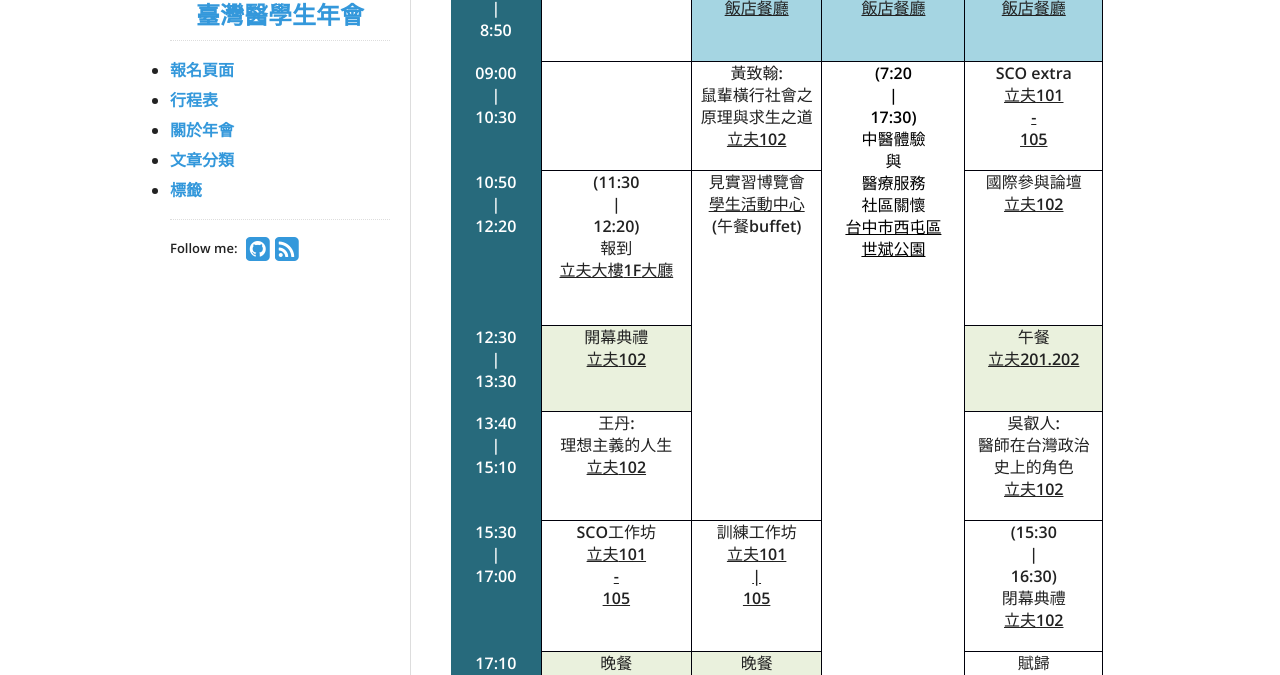
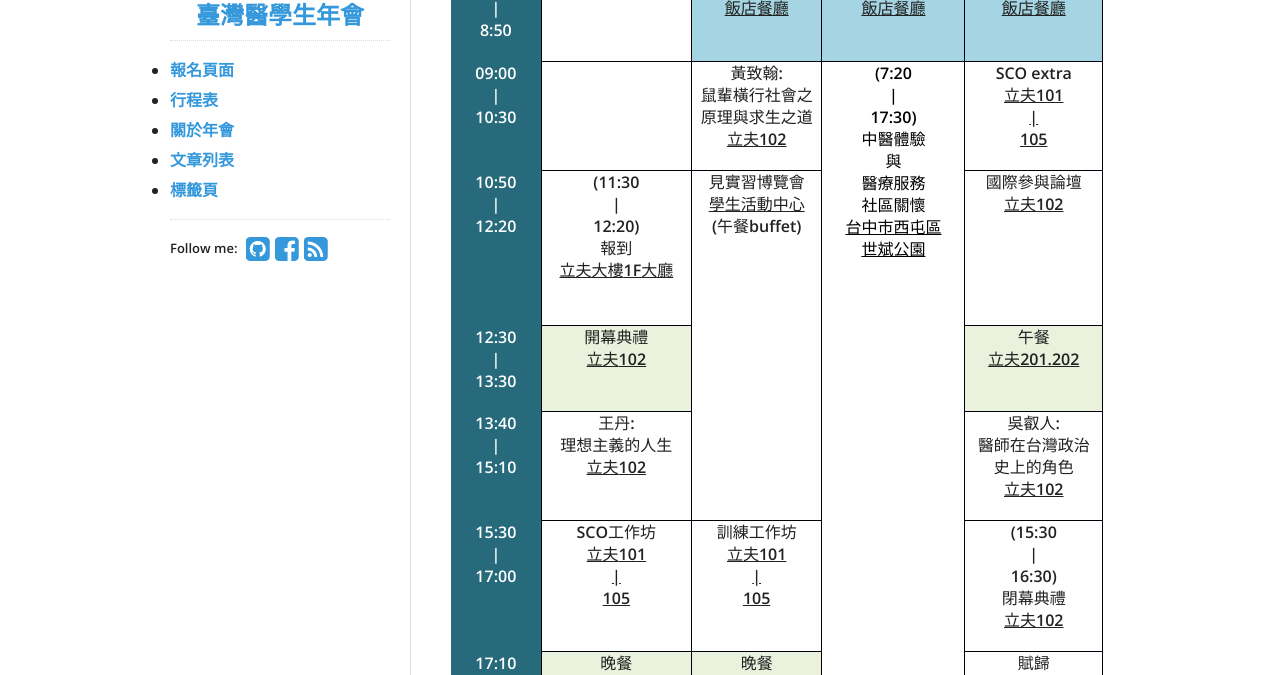
Before and after one commit to fmstw/fmstw.github.io, a Jekyll site: the page built from schedule.html, in a window 1280 px wide. Shown: the part 211-886 px from the top of the page. Built offline with Jekyll 4.4.1, drawn with Linux system fonts in a browser that asks for light colours; nearby versions of some CDN libraries.

Commit message:
小更改

```diff
--- a/_config.yml
+++ b/_config.yml
@@ -13,6 +13,7 @@ theme:
   # Profile links on the left sidebar, leave blank to ignore
   social:
     github: fmstw
+    facebook: FMS.Taiwan
 
   # "Hi, I'm _______"
   name: 臺灣醫學生年會
--- a/_includes/footer.html
+++ b/_includes/footer.html
@@ -4,7 +4,6 @@
     2014 醫學生年會網站，由 年會資訊組 / 中國醫大波賽頓俱樂部 維護
   </p>
   {% endif %}
-
   <p>
     © {{ site.theme.name }}, 2013 &mdash; built with Jekyll using Lagom theme
   </p>
--- a/_includes/sidebar.html
+++ b/_includes/sidebar.html
@@ -10,8 +10,8 @@
     <li><a href="/register.html">報名頁面</a></li>
     <li><a href="/schedule.html">行程表</a></li>
     <li><a href="/about.html">關於年會</a></li>
-    <li><a href="/categories.html">文章分類</a></li>
-    <li><a href="/tags.html">標籤</a></li>
+    <li><a href="/categories.html">文章列表</a></li>
+    <li><a href="/tags.html">標籤頁</a></li>
   </p>
   <hr/>
   <div>
--- a/schedule.html
+++ b/schedule.html
@@ -75,7 +75,7 @@ title: 行程表
     <TD WIDTH=121 BGCOLOR="#ffffff" STYLE="border: 1px solid #00000a; padding-top: 0cm; padding-bottom: 0cm; padding-left: 0.2cm; padding-right: 0.19cm">
       <P ALIGN=CENTER STYLE="margin-bottom: 0cm"><SPAN LANG="en-US"><B>SCO
 		    extra</B></SPAN></P>
-      <P ALIGN=CENTER><U>立夫<SPAN LANG="en-US">101<br>-<br>105</U></SPAN></P>
+      <P ALIGN=CENTER><U>立夫<SPAN LANG="en-US">101<br>|<br>105</U></SPAN></P>
     </TD>
   </TR>
   <TR>
@@ -131,7 +131,7 @@ title: 行程表
     </TD>
     <TD WIDTH=133 BGCOLOR="#ffffff" STYLE="border: 1px solid #00000a; padding-top: 0cm; padding-bottom: 0cm; padding-left: 0.2cm; padding-right: 0.19cm">
       <P ALIGN=CENTER STYLE="margin-bottom: 0cm"><SPAN LANG="en-US"><B>SCO</B></SPAN><B>工作坊</B></P>
-      <P ALIGN=CENTER><U>立夫<SPAN LANG="en-US">101<br>-<br>105</U></SPAN></P>
+      <P ALIGN=CENTER><U>立夫<SPAN LANG="en-US">101<br>|<br>105</U></SPAN></P>
     </TD>
     <TD WIDTH=114 BGCOLOR="#ffffff" STYLE="border: 1px solid #00000a; padding-top: 0cm; padding-bottom: 0cm; padding-left: 0.2cm; padding-right: 0.19cm">
       <P ALIGN=CENTER STYLE="margin-bottom: 0cm"><B>訓練工作坊</B></P>
```
